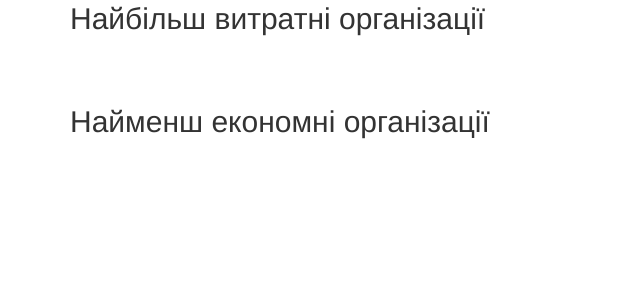
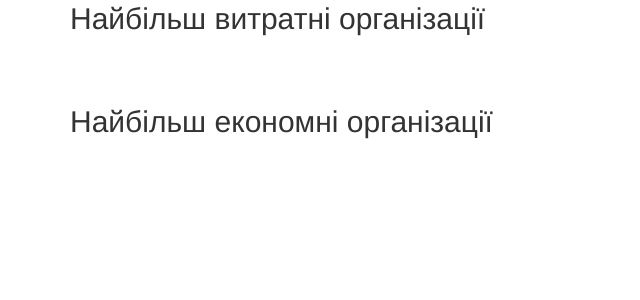
Before and after one commit to NvpPeoples/FakeKrPublicPay, a Yii app: template views/statistic/orgs.php in a window 1280 px wide. Shown: the part 200-500 px from the top of the page, without its empty margins (0-640 px from the left). Run offline with PHP 8.4 and a stand-in for Yii, Linux system fonts and the light colour scheme; the template is opened without the code that fills it, so the values that code supplies are empty; some libraries are stand-ins or nearby versions.

Commit message:
Виправили помилку в тексті

```diff
--- a/views/statistic/orgs.php
+++ b/views/statistic/orgs.php
@@ -86,7 +86,7 @@ $this->title = 'Статистика';
     <?php endforeach?>
     </table>
     <br/>
-    <h2>Найменш економні організації</h2>
+    <h2>Найбільш економні організації</h2>
     <table class="table table-stripped">
     <?php foreach($data['smallest'] as $row):?>
         <tr>
```
